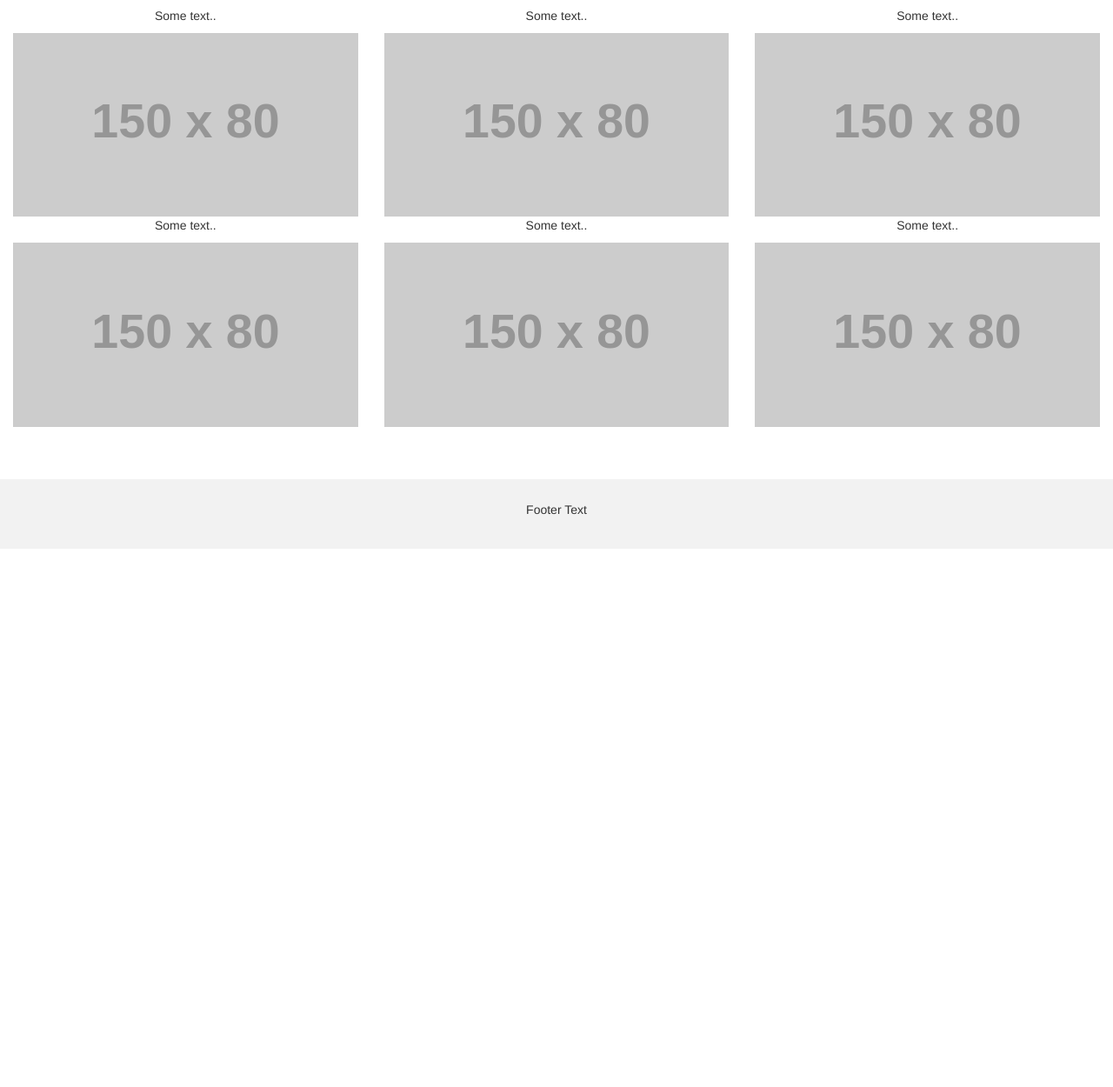
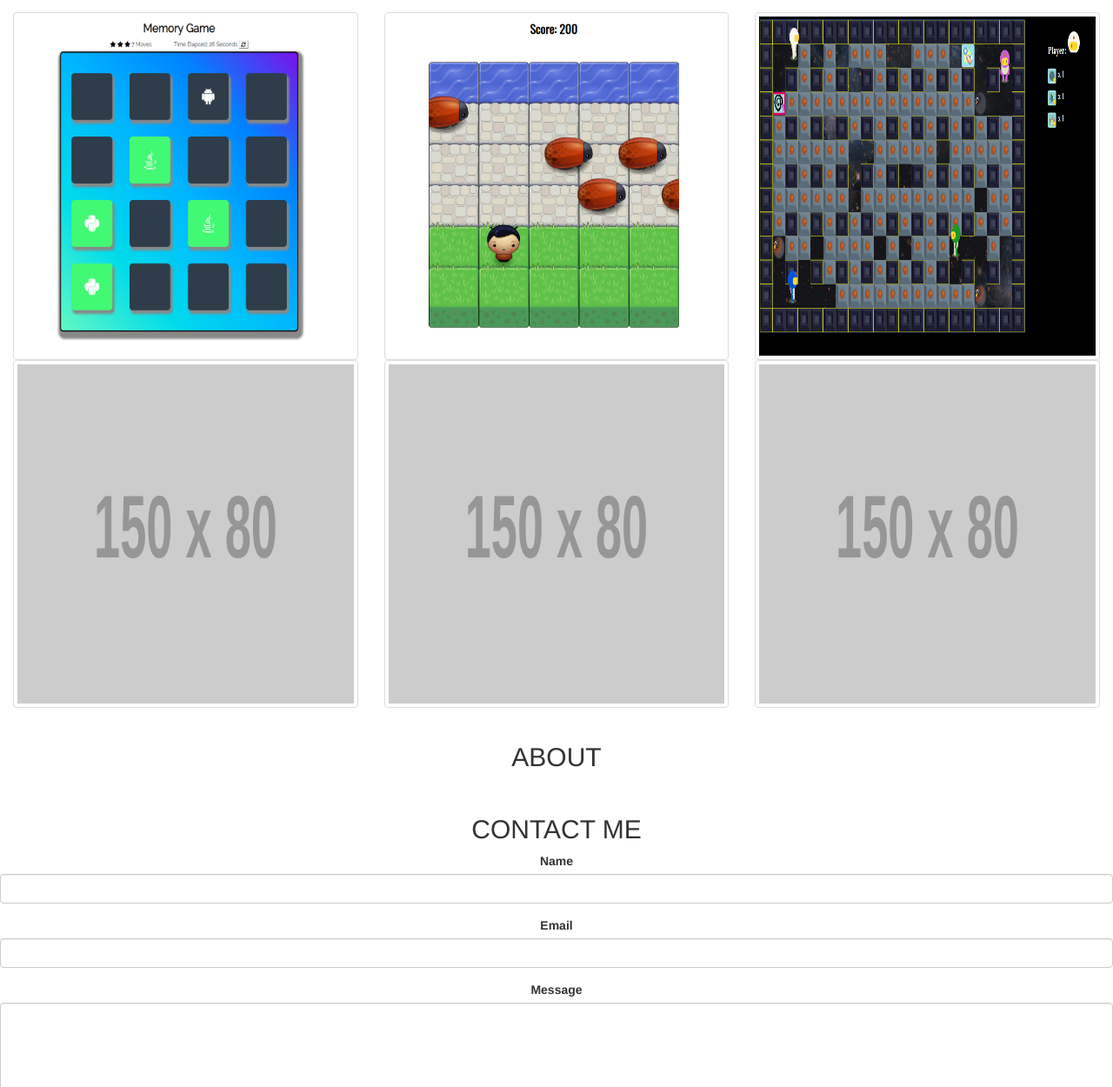
Before and after one commit to jamesh21/Portfolio, a plain HTML site: page index.html in a window 1280 px wide. Shown: the part 689-1939 px from the top of the page at 87% size. Before the commit the page ends 1320 px from the top, so only its background shows below. Drawn offline with nearby package versions, Linux system fonts and the light colour scheme; placeholder pictures from the web are drawn by us.

Commit message:
Add pictures and multiple sections

```diff
--- a/css/app.css
+++ b/css/app.css
@@ -14,8 +14,29 @@ img .project-card {
 
 }
 
+.project-card {
+  width: 400px;
+  height: 400px;
+}
+
 .navbar-default {
     background-color: #2c3e50;
     background-image: none;
  background-repeat: no-repeat;
 }
+
+/* Remove the navbar's default margin-bottom and rounded borders */
+.navbar {
+  margin-bottom: 0;
+  border-radius: 0;
+}
+
+/* Add a gray background color and some padding to the footer */
+footer {
+  /* background-color: #f2f2f2; */
+  padding: 25px;
+}
+
+.footer-text {
+  background-color: #8C43FF;
+}
--- a/index.html
+++ b/index.html
@@ -9,19 +9,6 @@
   <link rel="stylesheet" href="css/app.css">
   <script src="https://ajax.googleapis.com/ajax/libs/jquery/3.3.1/jquery.min.js"></script>
   <script src="https://maxcdn.bootstrapcdn.com/bootstrap/3.3.7/js/bootstrap.min.js"></script>
-  <style>
-    /* Remove the navbar's default margin-bottom and rounded borders */
-    .navbar {
-      margin-bottom: 0;
-      border-radius: 0;
-    }
-
-    /* Add a gray background color and some padding to the footer */
-    footer {
-      background-color: #f2f2f2;
-      padding: 25px;
-    }
-  </style>
 </head>
 <body>
 
@@ -37,8 +24,8 @@
     </div>
     <div class="collapse navbar-collapse" id="myNavbar">
       <ul class="nav navbar-nav navbar-right">
+        <li><a href="#">Projects</a></li>
         <li><a href="#">About</a></li>
-        <li><a href="#">Projects</a></li>
         <li><a href="#">Contact</a></li>
       </ul>
     </div>
@@ -48,66 +35,63 @@
 <div class="jumbotron">
   <div class="container text-center">
     <div class="round-img" alt="image of james"></div>
-    <h1>James Ho</h1>
+    <h1>JAMES HO</h1>
     <p>Software Developer at Tata Consultancy Services</p>
   </div>
 </div>
 
-<div class="container-fluid bg-3 text-center">
-  <h3>Portfolio</h3>
+<section class="container-fluid bg-3 text-center project-section">
+  <h2>PROJECTS</h2>
   <br>
   <div class="row">
     <div class="col-sm-4">
-      <p>Some text..</p>
-      <img src="https://placehold.it/150x80?text=IMAGE" class="img-responsive project-card" style="width:100%" alt="Image">
+      <img src="img/Memory.png" class="img-responsive project-card img-thumbnail" style="width:100%" alt="Image">
     </div>
     <div class="col-sm-4">
-      <p>Some text..</p>
-      <img src="https://placehold.it/150x80?text=IMAGE" class="img-responsive" style="width:100%" alt="Image">
+      <img src="img/Frogger.png" class="img-responsive project-card img-thumbnail" style="width:100%" alt="Image">
     </div>
     <div class="col-sm-4">
-      <p>Some text..</p>
-      <img src="https://placehold.it/150x80?text=IMAGE" class="img-responsive" style="width:100%" alt="Image">
+      <img src="img/boom.png" class="img-responsive project-card img-thumbnail" style="width:100%" alt="Image">
     </div>
     </div>
     <div class="row">
         <div class="col-sm-4">
-          <p>Some text..</p>
-          <img src="https://placehold.it/150x80?text=IMAGE" class="img-responsive" style="width:100%" alt="Image">
+          <img src="https://placehold.it/150x80?text=IMAGE" class="img-responsive project-card img-thumbnail" style="width:100%" alt="Image">
         </div>
         <div class="col-sm-4">
-          <p>Some text..</p>
-          <img src="https://placehold.it/150x80?text=IMAGE" class="img-responsive" style="width:100%" alt="Image">
+          <img src="https://placehold.it/150x80?text=IMAGE" class="img-responsive project-card img-thumbnail" style="width:100%" alt="Image">
         </div>
         <div class="col-sm-4">
-          <p>Some text..</p>
-          <img src="https://placehold.it/150x80?text=IMAGE" class="img-responsive" style="width:100%" alt="Image">
+          <img src="https://placehold.it/150x80?text=IMAGE" class="img-responsive project-card img-thumbnail" style="width:100%" alt="Image">
         </div>
     </div>
-</div>
+</section>
+<br>
+  <section class="about-section text-center">
+    <h2>ABOUT</h2>
+  </section>
 <br>
 
-<!-- <div class="container-fluid bg-3 text-center">
-    <div class="row">
-        <div class="col-sm-3">
-          <p>Some text..</p>
-          <img src="https://placehold.it/150x80?text=IMAGE" class="img-responsive" style="width:100%" alt="Image">
-        </div>
-        <div class="col-sm-3">
-          <p>Some text..</p>
-          <img src="https://placehold.it/150x80?text=IMAGE" class="img-responsive" style="width:100%" alt="Image">
-        </div>
-        <div class="col-sm-3">
-          <p>Some text..</p>
-          <img src="https://placehold.it/150x80?text=IMAGE" class="img-responsive" style="width:100%" alt="Image">
-        </div>
+<section class="contact-section text-center">
+  <h2>CONTACT ME</h2>
+  <form>
+    <div class="form-group">
+      <label for="name">Name</label>
+      <input class="form-control" type="text" id="name">
     </div>
-</div> -->
+    <div class="form-group">
+      <label for="email">Email</label>
+      <input class="form-control" type="email" id="email">
+    </div>
+    <div class="form-group">
+      <label for="message">Message</label>
+      <textarea class="form-control" id="message" rows="8" cols="80"></textarea>
+    </div>
+  </form>
+</section>
 <br>
-<br>
-
-<footer class="container-fluid text-center">
-  <p>Footer Text</p>
+<footer class="container-fluid text-center footer-text">
+  <p>Coded by me © 2018 </p>
 </footer>
 
 </body>
```
Also changed, not shown: img/Frogger.PNG (added), img/Memory.PNG (added), img/boom.PNG (added).
